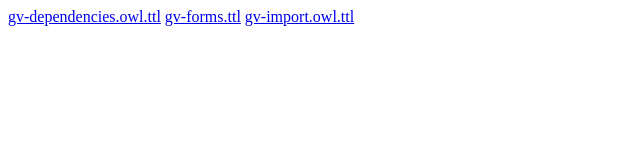
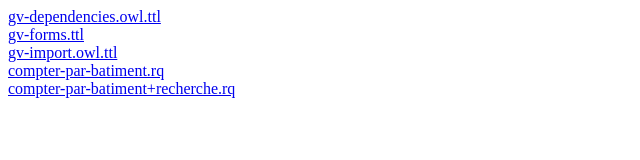
Before and after one commit to assemblee-virtuelle/assemblee-virtuelle.github.io, a plain HTML site: page grands-voisins-v2/index.html in a window 1280 px wide. Shown: the whole page, without its empty margins (0-640 px from the left). Drawn offline with Linux system fonts and the light colour scheme.

Commit message:
Ajouté compter-par-batiment+recherche.rq

```diff
--- a/grands-voisins-v2/index.html
+++ b/grands-voisins-v2/index.html
@@ -1,8 +1,15 @@
 <body>
 <a href="gv-dependencies.owl.ttl">
 	gv-dependencies.owl.ttl</a>
+<br/>
 <a href="gv-forms.ttl">
 	gv-forms.ttl</a>
+<br/>
 <a href="gv-import.owl.ttl">
 	gv-import.owl.ttl</a>
+<br/>
+<a href="compter-par-batiment.rq">compter-par-batiment.rq</a>
+<br/>
+<a href="compter-par-batiment+recherche.rq">compter-par-batiment+recherche.rq</a>
+<br/>
 </body>
```
Also changed, not shown: 1 other file.
